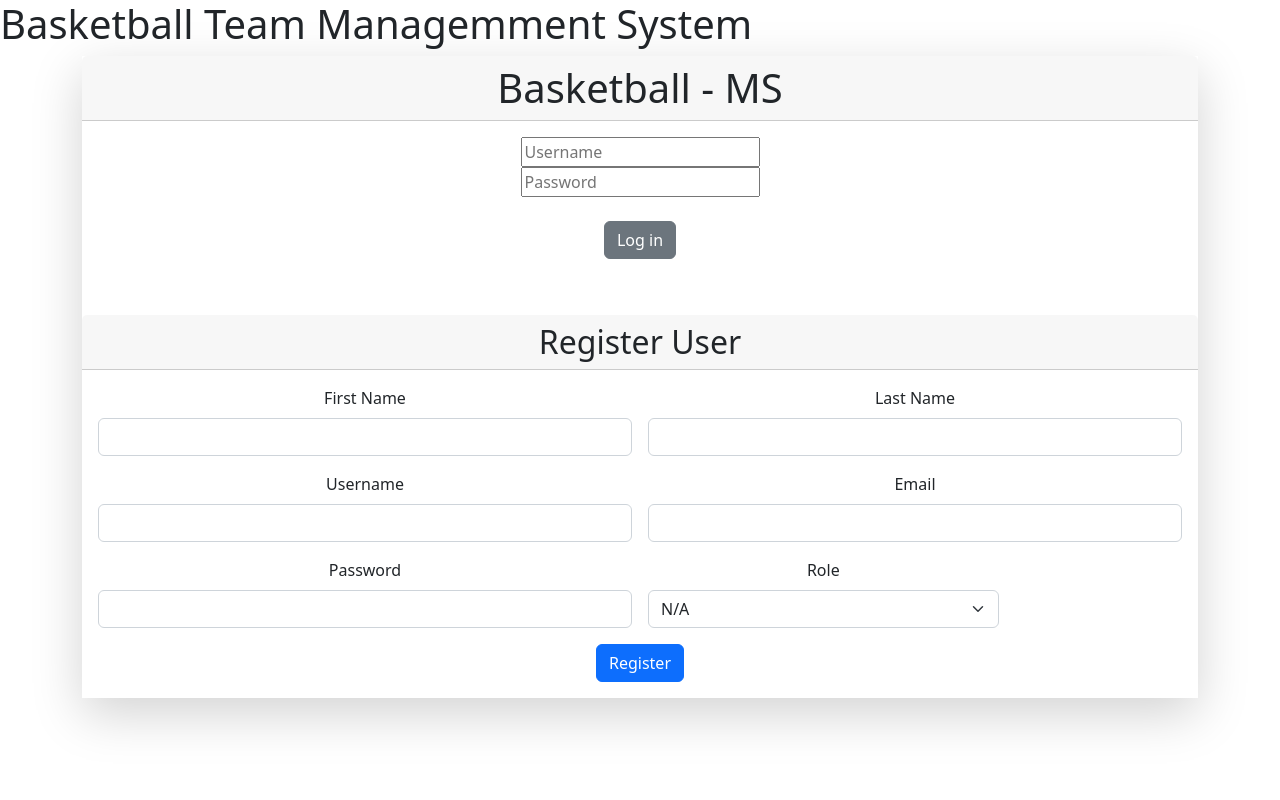
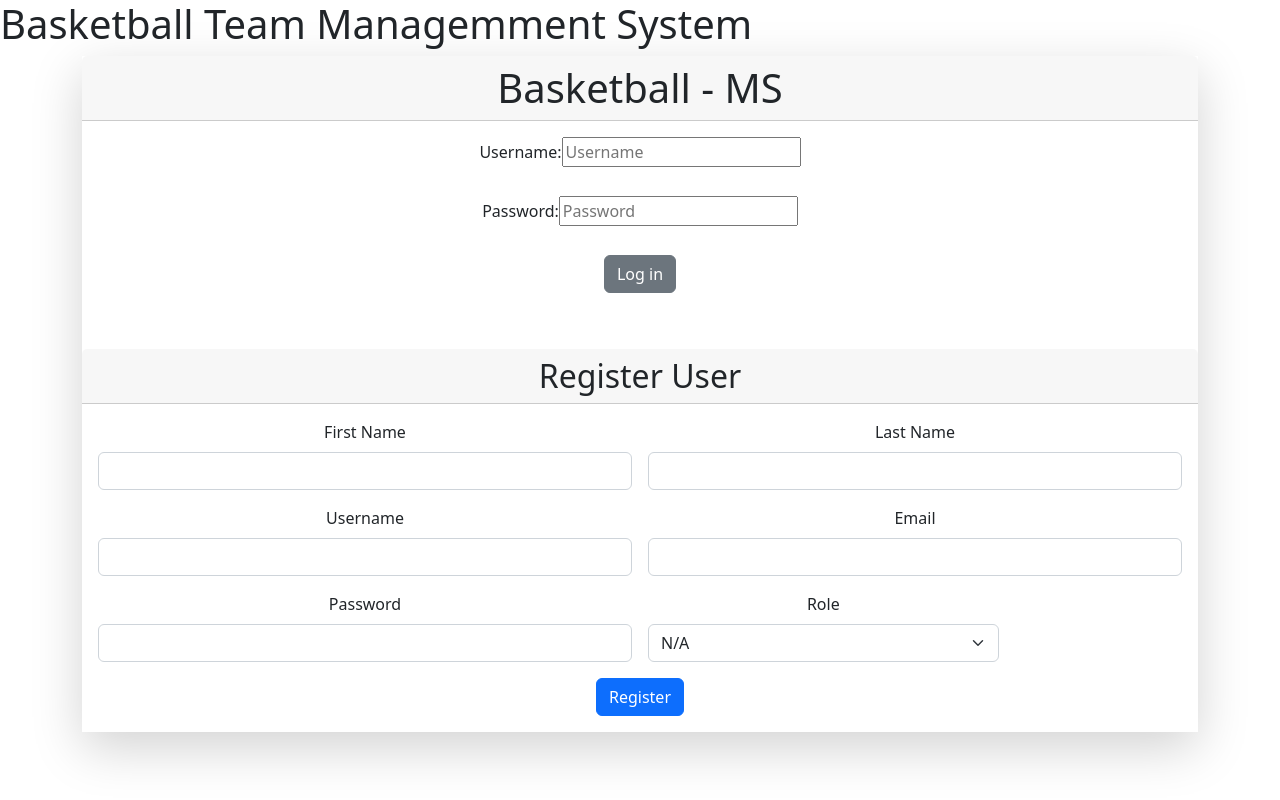
Before and after one commit to basketball-MS/BasketballFE, an Angular app: page / in a window 1280 px wide. Built offline with nearby package versions, Linux system fonts and the light colour scheme.

Commit message:
Added user/pass Labels

```diff
--- a/src/app/app.module.ts
+++ b/src/app/app.module.ts
@@ -12,7 +12,7 @@ import { GMHomeComponent } from './components/gm-home/gm-home.component';
 import { PlayerHomeComponent } from './components/player-home/player-home.component';
 import { CoachHomeComponent } from './components/coach-home/coach-home.component';
 import { LoginComponent } from './components/login/login.component';
-//import { NgbModule } from '@ng-bootstrap/ng-bootstrap';
+import { NgbModule } from '@ng-bootstrap/ng-bootstrap';
 import { NavComponent } from './components/nav/nav.component';
 import { HomeComponent } from './components/home/home.component';
 
@@ -33,7 +33,8 @@ import { HomeComponent } from './components/home/home.component';
     BrowserModule,
     AppRoutingModule,
     FormsModule,
-    HttpClientModule
+    HttpClientModule,
+    NgbModule
   ],
   providers: [],
   bootstrap: [AppComponent]
--- a/src/app/components/login/login.component.html
+++ b/src/app/components/login/login.component.html
@@ -6,11 +6,14 @@
     <form>
 
       <div>
+        <label for="inputUsername" class="form-label">Username: </label>
         <input [(ngModel)]="username" name="username" type="text" placeholder="Username" autocomplete="off">
       </div>
 
+      <br>
 
       <div>
+        <label for="inputPassword" class="form-label">Password: </label>
         <input [(ngModel)]="password" name="password" type="password" placeholder="Password" autocomplete="off">
       </div>
       <br>
```
